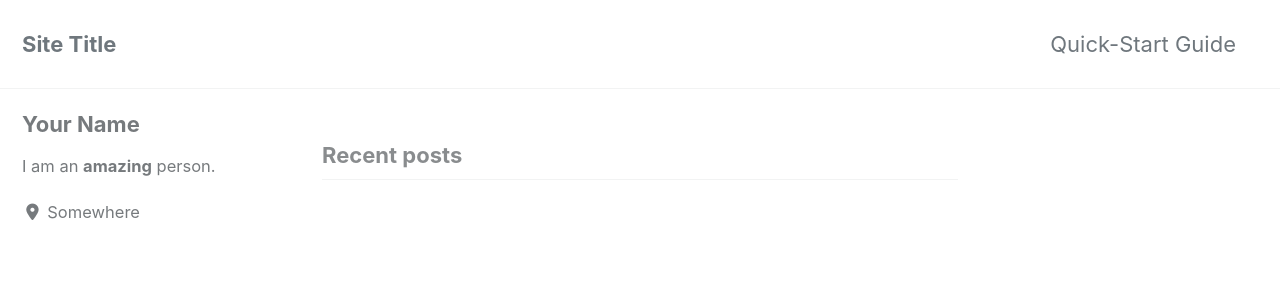
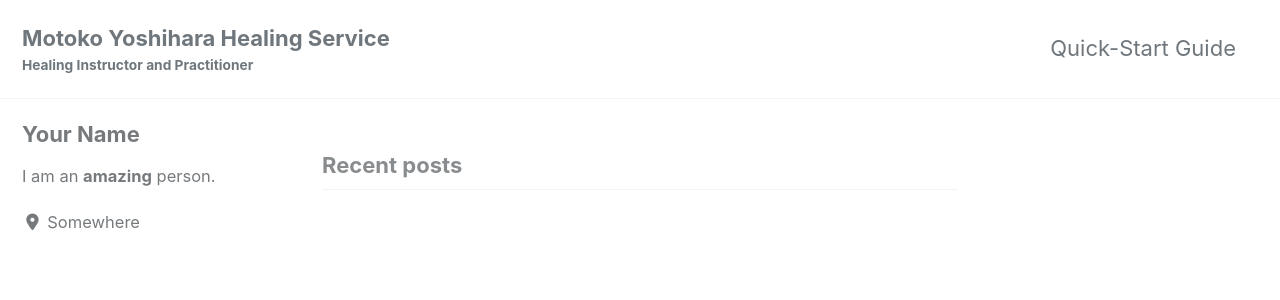
Before and after one commit to MotokoHealing/MotokoHealing.github.io, a Jekyll site: the page built from index.html, in a window 1280 px wide and 900 px high. Shown: the top 300 px of the window. Built offline with Jekyll 4.4.1, drawn with Linux system fonts in a browser that asks for light colours; cached includes are drawn as plain includes; nearby versions of some CDN libraries; the list of posts is cut into pages by our own code; some of the changed text lies outside the part shown.

Commit message:
config update

```diff
--- a/_config.yml
+++ b/_config.yml
@@ -16,11 +16,11 @@ minimal_mistakes_skin    : "default" # "air", "aqua", "contrast", "dark", "dirt"
 
 # Site Settings
 locale                   : "en-US"
-title                    : "Site Title"
+title                    : "Motoko Yoshihara Healing Service"
 title_separator          : "-"
-subtitle                 : # site tagline that appears below site title in masthead
-name                     : "Your Name"
-description              : "An amazing website."
+subtitle                 : Healing Instructor and Practitioner # site tagline that appears below site title in masthead
+name                     : "Motoko Yoshihara"
+description              : " ---- "
 url                      : # the base hostname & protocol for your site e.g. "https://mmistakes.github.io"
 baseurl                  : # the subpath of your site, e.g. "/blog"
 repository               : # GitHub username/repo-name e.g. "mmistakes/minimal-mistakes"
```
